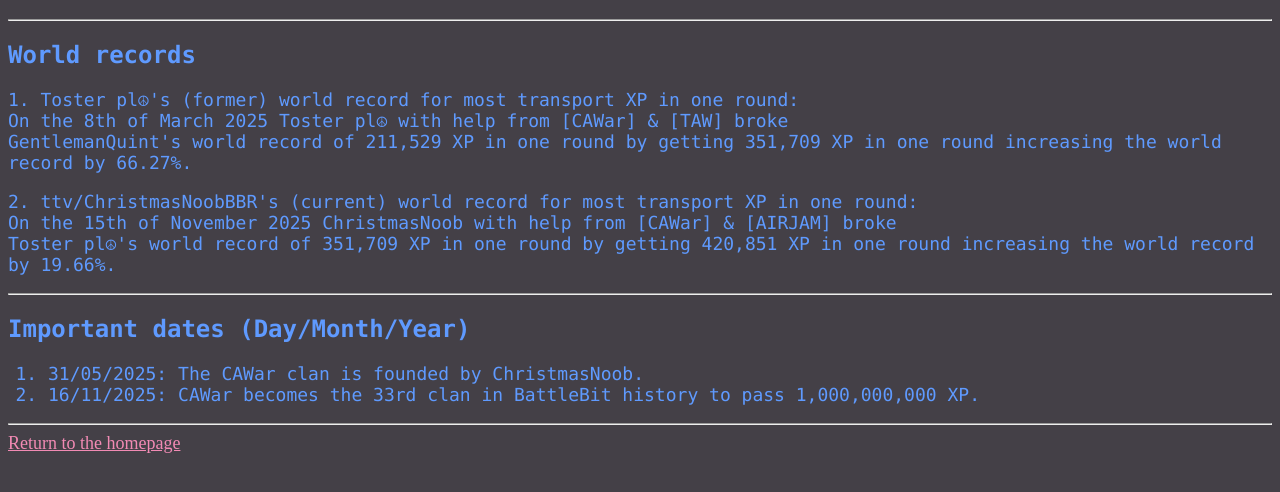
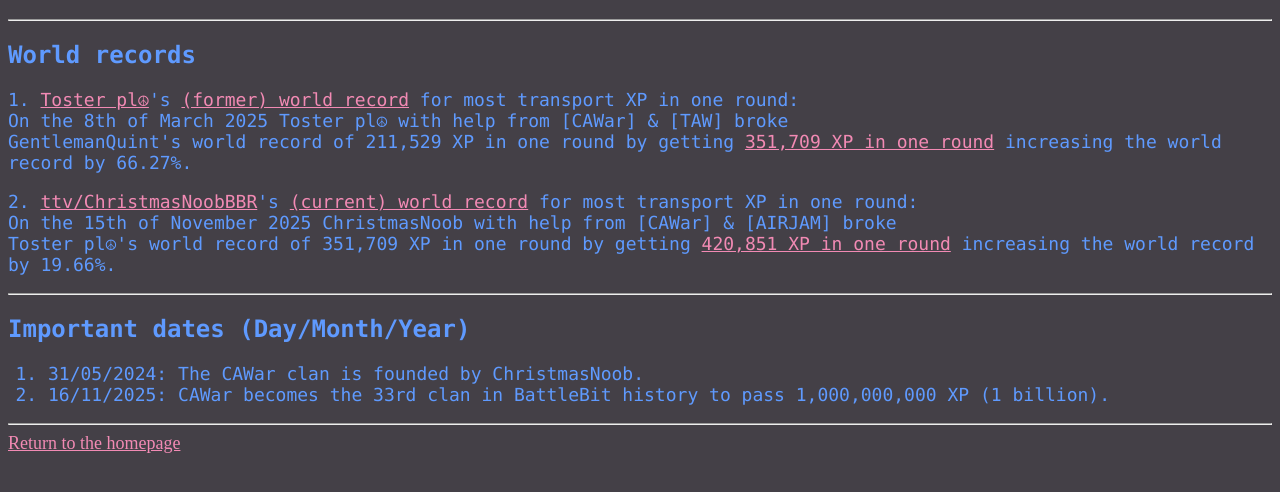
Before and after one commit to ChristmasNoob/CAWarWebsite, a plain HTML site: page achievements.html in a window 1280 px wide. Shown: the part 62-554 px from the top of the page. Drawn offline with Linux system fonts and the light colour scheme.

Commit message:
Update achievements.html
Added hyperlinks to:
Toster pl's steam profile, Toster pl's world record on YouTube, Toster pl's world record screenshot on steam, ChristmasNoob steam profile, ChristmasNoob's world record on YouTube, ChristmasNoob's world record screenshot on steam.
Corrected the founding year of the clan - previously stated 2025 now changed to 2024.

```diff
--- a/achievements.html
+++ b/achievements.html
@@ -7,12 +7,12 @@
 
 <h1>Clan achievements and milestones</h1><hr>
 <h2>World records</h2>
-<p>1. Toster pl☮'s (former) world record for most transport XP in one round:<br>On the 8th of March 2025 Toster pl☮ with help from [CAWar] &amp; [TAW] broke<br>GentlemanQuint's world record of 211,529 XP in one round by getting 351,709 XP in one round increasing the world record by 66.27%.</p>
-<p>2. ttv/ChristmasNoobBBR's (current) world record for most transport XP in one round:<br> On the 15th of November 2025 ChristmasNoob with help from [CAWar] &amp; [AIRJAM] broke<br>Toster pl☮'s world record of 351,709 XP in one round by getting 420,851 XP in one round increasing the world record by 19.66%.</p><hr>
+<p>1. <a href="https://steamcommunity.com/profiles/76561198869221223" target="_blank">Toster pl☮</a>'s <a href="https://www.youtube.com/watch?v=oVTOZpGsuq4" target="_blank">(former) world record</a> for most transport XP in one round:<br>On the 8th of March 2025 Toster pl☮ with help from [CAWar] &amp; [TAW] broke<br>GentlemanQuint's world record of 211,529 XP in one round by getting <a href="https://steamcommunity.com/sharedfiles/filedetails/?id=3440912140" target="_blank">351,709 XP in one round</a> increasing the world record by 66.27%.</p>
+<p>2. <a href="https://steamcommunity.com/profiles/76561199070063646 " target="_blank">ttv/ChristmasNoobBBR</a>'s <a href="https://www.youtube.com/watch?v=Fy49ELYll9s" target="_blank">(current) world record</a> for most transport XP in one round:<br> On the 15th of November 2025 ChristmasNoob with help from [CAWar] &amp; [AIRJAM] broke<br>Toster pl☮'s world record of 351,709 XP in one round by getting <a href="https://steamcommunity.com/sharedfiles/filedetails/?id=3606471280" target="_blank">420,851 XP in one round</a> increasing the world record by 19.66%.</p><hr>
 <h2>Important dates (Day/Month/Year)</h2>
 <ol>
-    <li>31/05/2025: The CAWar clan is founded by ChristmasNoob.</li>
-    <li>16/11/2025: CAWar becomes the 33rd clan in BattleBit history to pass 1,000,000,000 XP.</li>
+    <li>31/05/2024: The CAWar clan is founded by ChristmasNoob.</li>
+    <li>16/11/2025: CAWar becomes the 33rd clan in BattleBit history to pass 1,000,000,000 XP (1 billion).</li>
 </ol>
 <hr>
 <a href="index.html">Return to the homepage</a>
```
